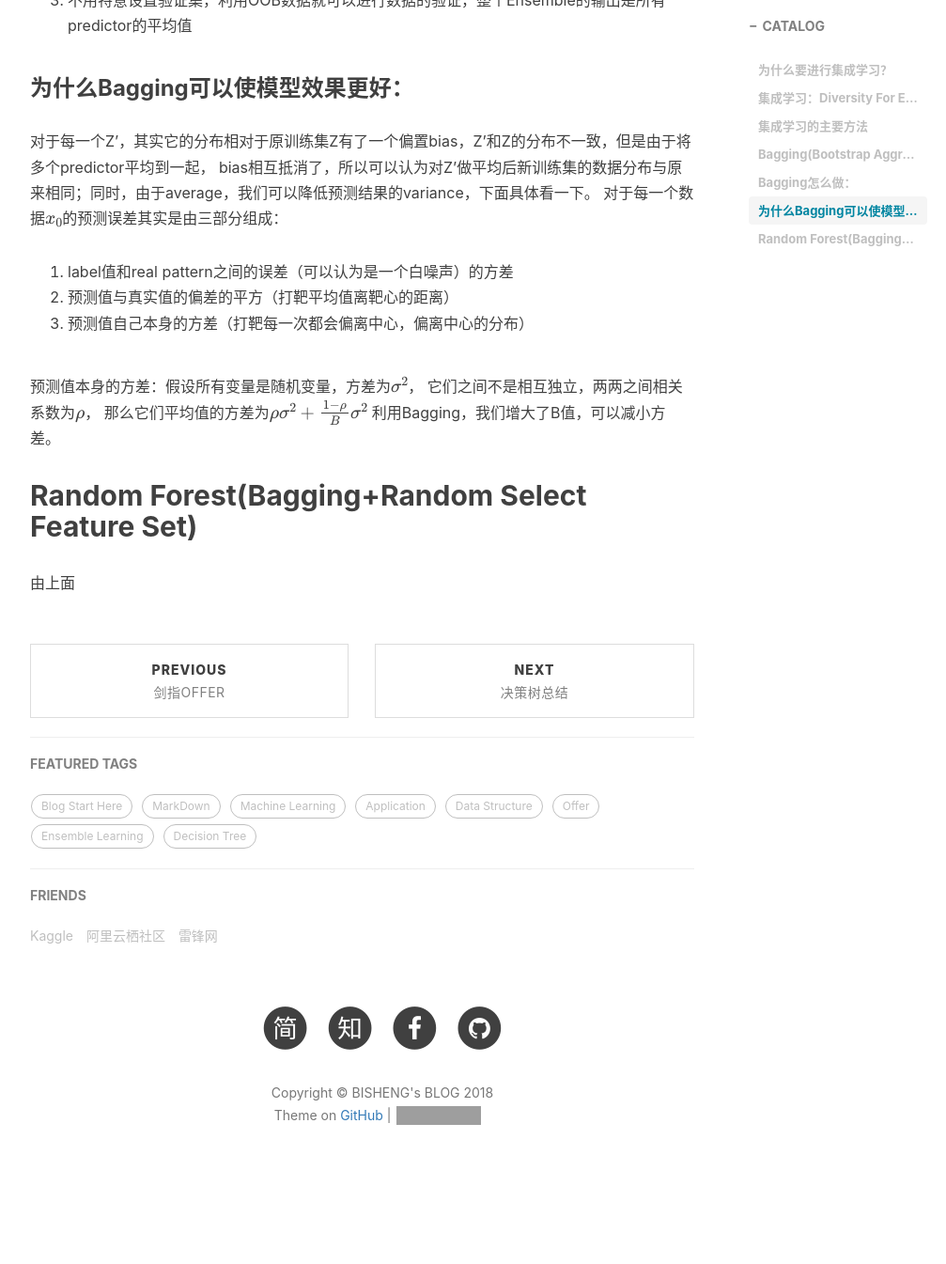
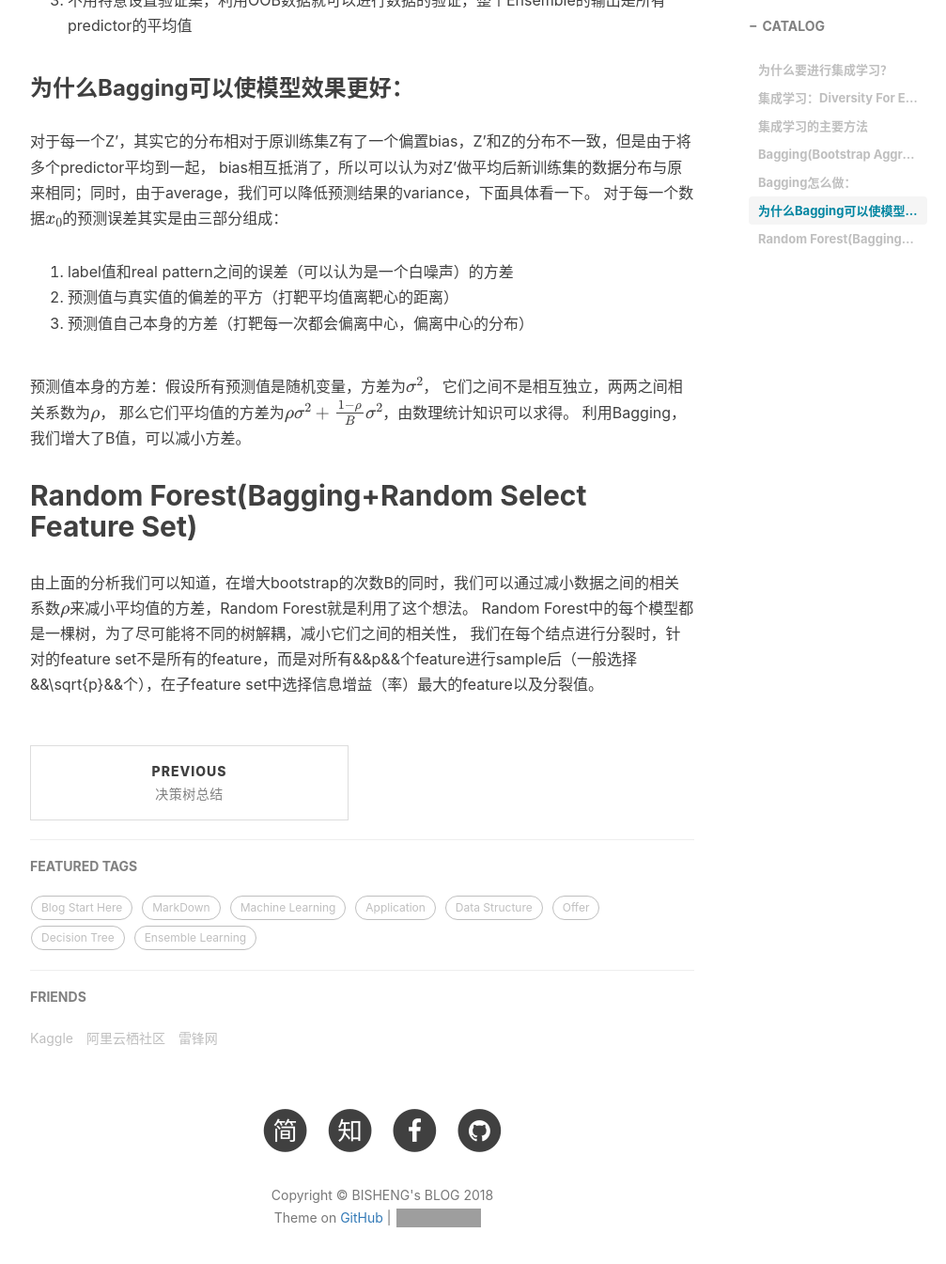
Before and after one commit to BishengSJTU/BishengSJTU.github.io, a Jekyll site: the page built from _posts/2018-12-08-Ensemble Learning总结.md, in a window 1280 px wide and 1400 px high, scrolled down 1739 px. Shown: the top 1345 px of the window at 94% size, without its empty margins (233-1240 px from the left). Built offline with Jekyll 4.4.1, drawn with Linux system fonts in a browser that asks for light colours; nearby versions of some CDN libraries; formulas are drawn with MathJax 3; comment, search, counter and statistics services are not loaded; before the commit the page ends 3030 px from its top, so only the background shows below that; some of the changed text lies outside the part shown; grey boxes are pictures that could not be loaded.

Commit message:
2018-12-08

```diff
--- a/_posts/2018-12-08-Ensemble Learning总结.md
+++ b/_posts/2018-12-08-Ensemble Learning总结.md
@@ -40,26 +40,28 @@
 # 集成学习的主要方法
 ## Bagging(Bootstrap Aggregating引导聚集算法)：
 ### Bagging怎么做：
-1. 对于由N个样本的训练集Z，有放回的重复取样N次，得到一个新的训练样本集Z'。这样的步骤称为一次bootstrap，共进行B次。
-同一个样本可能会被多次采样到，有些样本也可能不被采样到，在Z样本集中只有63.2%的样本被采集到了Z'中。
+1. 对于由N个样本的训练集Z，有放回的重复取样N次，得到一个新的训练样本集Z’。这样的步骤称为一次bootstrap，共进行B次。
+同一个样本可能会被多次采样到，有些样本也可能不被采样到，在Z样本集中只有63.2%的样本被采集到了Z’中。
 2. 对于K中的每一个训练集都训练一个predictor
 3. 不用特意设置验证集，利用OOB数据就可以进行数据的验证，整个Ensemble的输出是所有predictor的平均值
 
 ### 为什么Bagging可以使模型效果更好：
-对于每一个Z'，其实它的分布相对于原训练集Z有了一个偏置bias，Z'和Z的分布不一致，但是由于将多个predictor平均到一起，
-bias相互抵消了，所以可以认为对Z'做平均后新训练集的数据分布与原来相同；同时，由于average，我们可以降低预测结果的variance，下面具体看一下。
+对于每一个Z’，其实它的分布相对于原训练集Z有了一个偏置bias，Z’和Z的分布不一致，但是由于将多个predictor平均到一起，
+bias相互抵消了，所以可以认为对Z’做平均后新训练集的数据分布与原来相同；同时，由于average，我们可以降低预测结果的variance，下面具体看一下。
 对于每一个数据$$x_0$$的预测误差其实是由三部分组成：
 1. label值和real pattern之间的误差（可以认为是一个白噪声）的方差
 2. 预测值与真实值的偏差的平方（打靶平均值离靶心的距离）
 3. 预测值自己本身的方差（打靶每一次都会偏离中心，偏离中心的分布）
 
-预测值本身的方差：假设所有变量是随机变量，方差为$$\sigma^2$$，
+预测值本身的方差：假设所有预测值是随机变量，方差为$$\sigma^2$$，
 它们之间不是相互独立，两两之间相关系数为$$\rho$$，
-那么它们平均值的方差为$$\rho\sigma^{2}+\frac{1-\rho}{B}\sigma^2$$
+那么它们平均值的方差为$$\rho\sigma^{2}+\frac{1-\rho}{B}\sigma^2$$，由数理统计知识可以求得。
 利用Bagging，我们增大了B值，可以减小方差。
 
 ## Random Forest(Bagging+Random Select Feature Set)
-由上面
+由上面的分析我们可以知道，在增大bootstrap的次数B的同时，我们可以通过减小数据之间的相关系数$$\rho$$来减小平均值的方差，Random Forest就是利用了这个想法。
+Random Forest中的每个模型都是一棵树，为了尽可能将不同的树解耦，减小它们之间的相关性，
+我们在每个结点进行分裂时，针对的feature set不是所有的feature，而是对所有&&p&&个feature进行sample后（一般选择&&\sqrt{p}&&个），在子feature set中选择信息增益（率）最大的feature以及分裂值。
 
 
 <head>
```
Also changed, not shown: other parts of _posts/2018-12-08-Ensemble Learning总结.md (+1 -1 lines).
